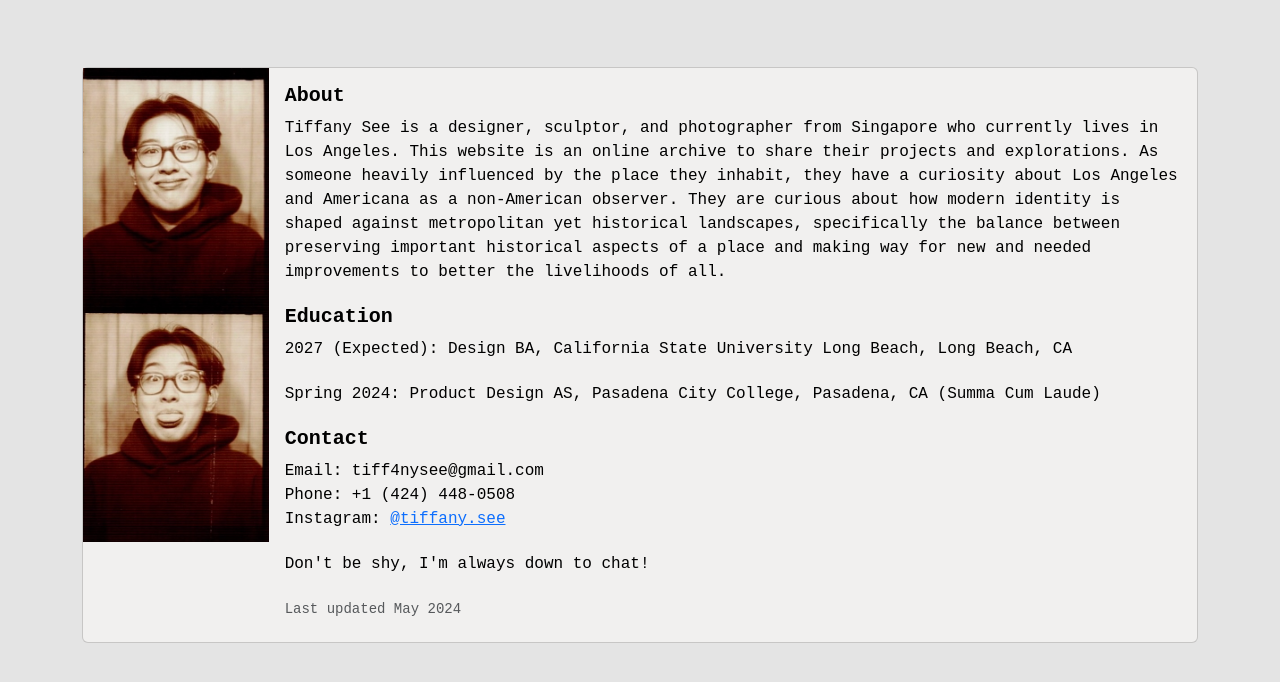
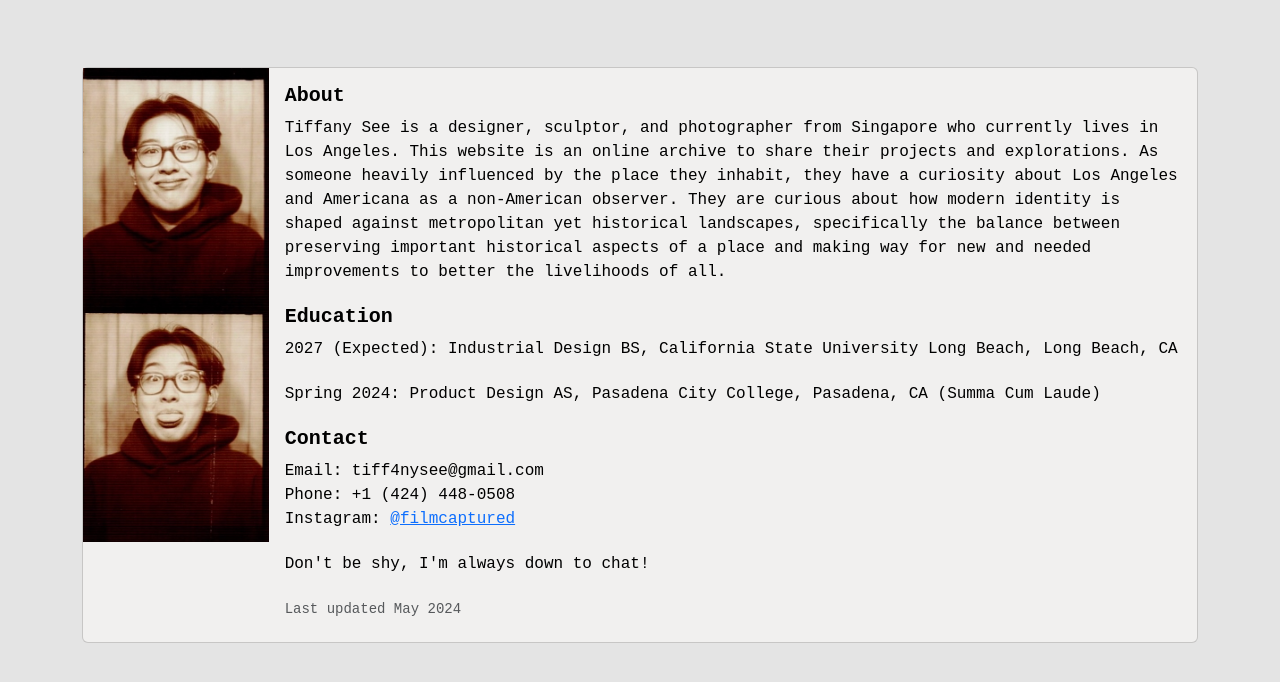
Before and after one commit to tiff4nysee/tiff4nysee.github.io_website, a plain HTML site: page Pages/about1.html in a window 1280 px wide. Shown: the part 70-752 px from the top of the page. Drawn offline with nearby package versions, Linux system fonts and the light colour scheme.

Commit message:
Update about1.html

```diff
--- a/Pages/about1.html
+++ b/Pages/about1.html
@@ -89,7 +89,7 @@
                             improvements to better the livelihoods of all.
                         <h5 class="card-title">Education</h5>
                         <p class="card-text">
-                            2027 (Expected): Design BA, California State University Long Beach, Long Beach, CA </p>
+                            2027 (Expected): Industrial Design BS, California State University Long Beach, Long Beach, CA </p>
                         <p class="card-text">
                             Spring 2024: Product Design AS, Pasadena City College, Pasadena, CA (Summa Cum Laude)
                         </p>
@@ -97,7 +97,7 @@
                         <p class="card-text" style="width: 18em;">
                             Email: tiff4nysee@gmail.com
                             Phone: +1 (424) 448-0508
-                            Instagram: <a class="link" href="https://www.instagram.com/tiffany.see/"> @tiffany.see </a>
+                            Instagram: <a class="link" href="https://www.instagram.com/filmcaptured/"> @filmcaptured </a>
                         </p>
                         <p class="card-text">
                             Don't be shy, I'm always down to chat!
```
